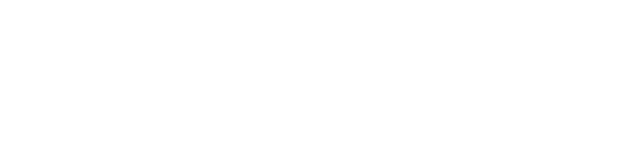
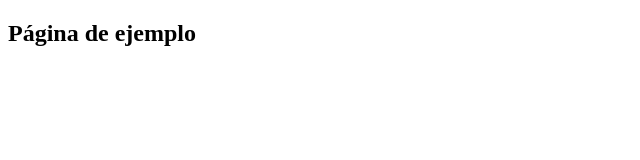
Before and after one commit to Carlosqu24/learning-git-pull, a plain HTML site: page index.html in a window 1280 px wide. Shown: the whole page, without its empty margins (0-640 px from the left). Drawn offline with Linux system fonts and the light colour scheme.

Commit message:
HTML changed

```diff
--- a/index.html
+++ b/index.html
@@ -5,11 +5,11 @@
       <meta charset="UTF-8">
       <meta http-equiv="X-UA-Compatible" content="IE=edge">
       <meta name="viewport" content="width=device-width, initial-scale=1.0">
-      <title>Document</title>
+      <title>Página de ejemplo</title>
 </head>
 
 <body>
-
+      <h2>Página de ejemplo</h2>
 </body>
 
 </html>
```
